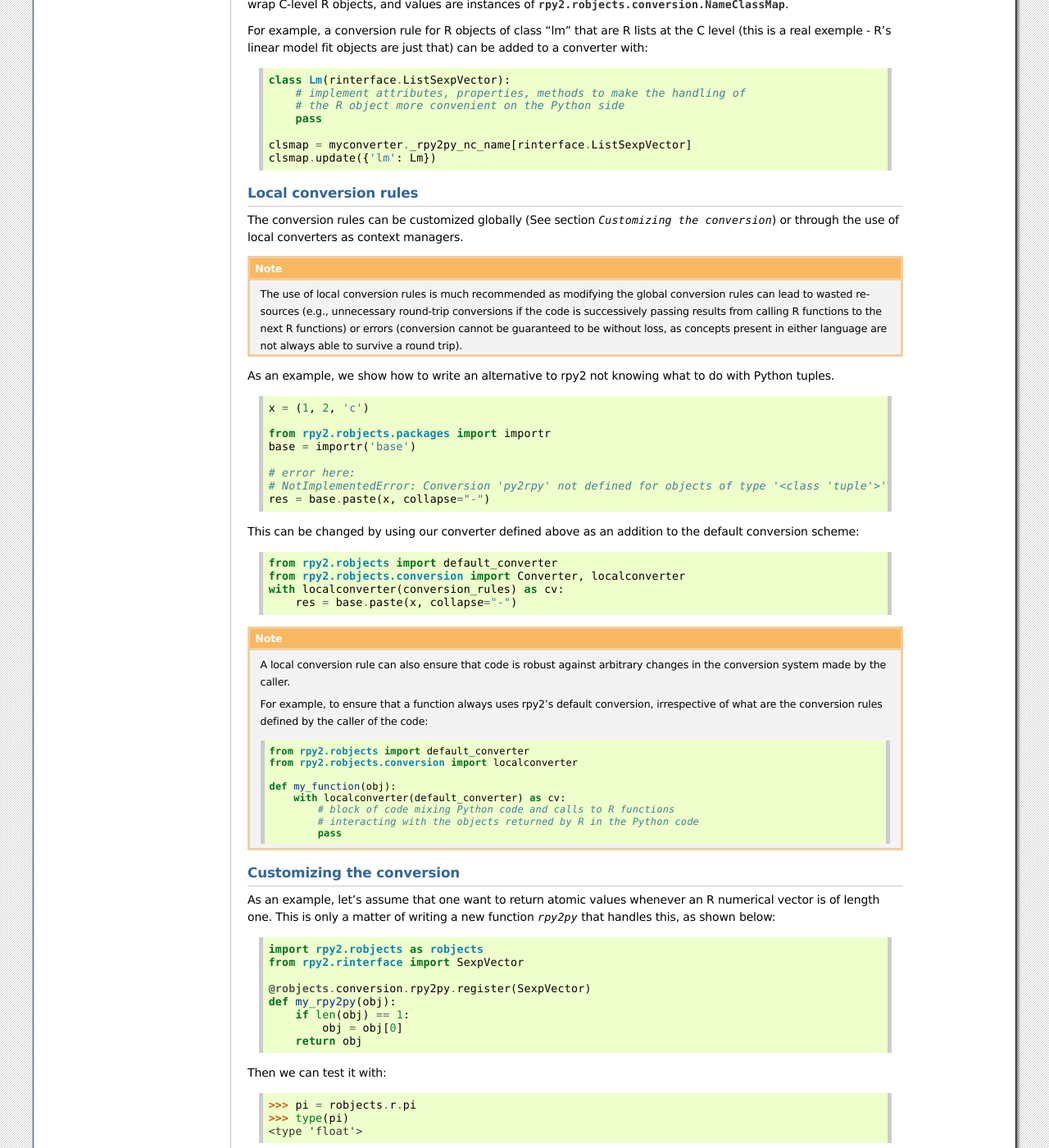
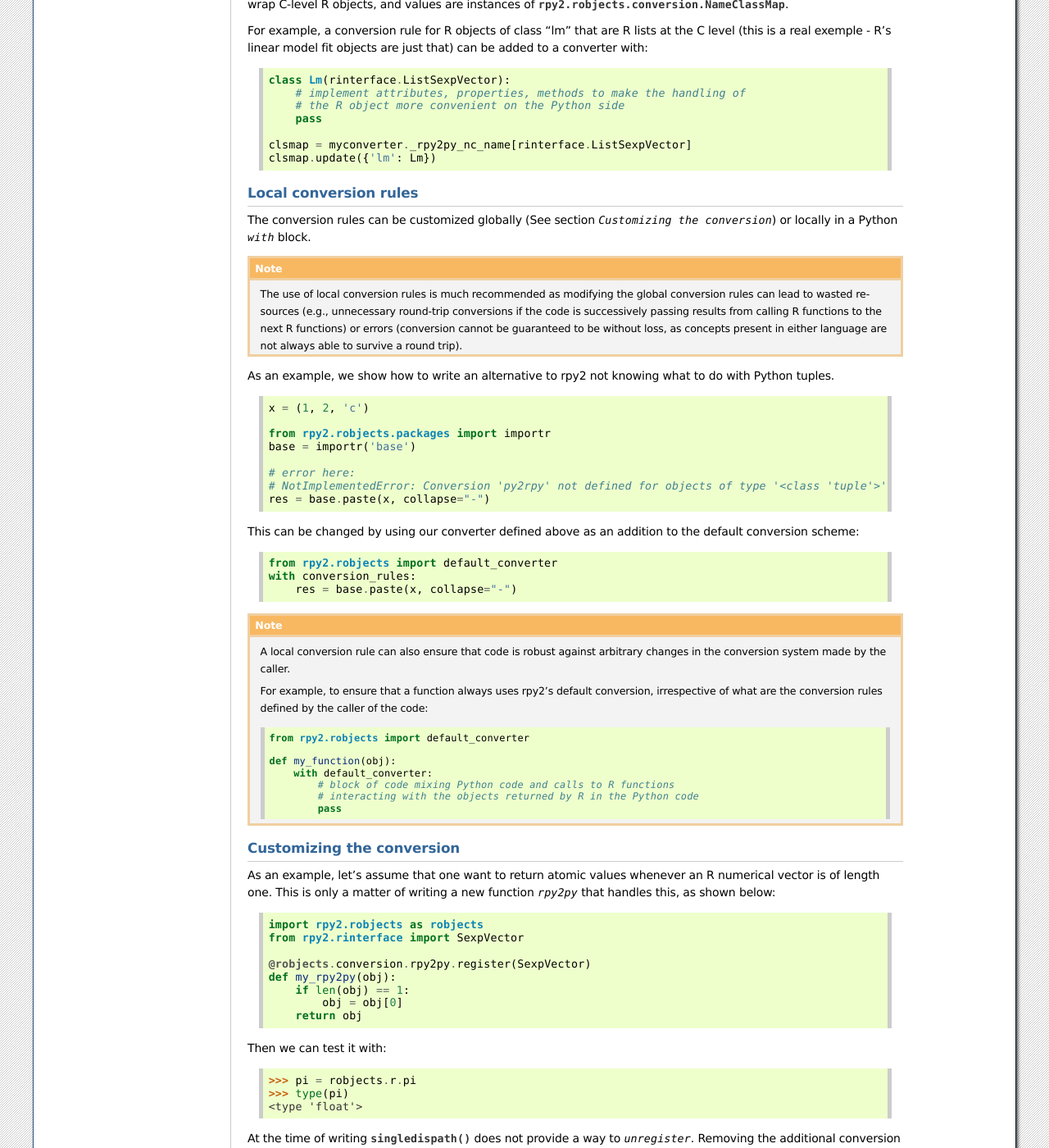
Before and after one commit to rpy2/rpy2, a Sphinx documentation site: the page built from doc/robjects_convert.rst, in a window 1280 px wide and 1400 px high, scrolled down 2779 px. Shown: the whole window at 82% size. Built offline with Sphinx 7.4.7, drawn with Linux system fonts in a browser that asks for light colours; pages that are not in the unit, such as notebooks, are missing from menus.

Commit message:
Make Converter objects context managers. (#968)
* Make Converter objects context managers.

This can simplify usage and make calls to `localconverter()`
unnecessary.

The doc was updated since Converters are now context managers. `localconverter()` will still exist for the time being to ensure backward compatibility. May be it should be deprecated at some point.

```diff
--- a/doc/numpy.rst
+++ b/doc/numpy.rst
@@ -109,13 +109,12 @@
 
    from rpy2.robjects import numpy2ri
    from rpy2.robjects import default_converter
-   from rpy2.robjects.conversion localconverter
 
    # Create a converter that starts with rpy2's default converter
    # to which the numpy conversion rules are added.
    np_cv_rules = default_converter + numpy2ri.converter
 
-   with localconverter(np_cv_rules) as cv:
+   with np_cv_rules:
        # Anything here and until the `with` block is exited
        # will use our numpy converter whenever objects are
        # passed to R or are returned by R while calling
@@ -128,7 +127,7 @@
 
    from rpy2.robjects.packages import importr
    stats = importr('base')
-   with localconverter(np_cv_rules) as cv:
+   with np_cv_rules:
        v_np = stats.rlogis(100, location=0, scale=1)
        # `v_np` is a numpy array
 
--- a/doc/robjects_convert.rst
+++ b/doc/robjects_convert.rst
@@ -215,7 +215,7 @@
 ^^^^^^^^^^^^^^^^^^^^^^
 
 The conversion rules can be customized globally (See section `Customizing the conversion`)
-or through the use of local converters as context managers.
+or locally in a Python `with` block.
 
 .. note::
 
@@ -246,8 +246,7 @@
 .. code-block:: python
 
    from rpy2.robjects import default_converter
-   from rpy2.robjects.conversion import Converter, localconverter
-   with localconverter(conversion_rules) as cv:
+   with conversion_rules:
        res = base.paste(x, collapse="-")
 
 .. note::
@@ -261,10 +260,9 @@
    .. code-block:: python
 
       from rpy2.robjects import default_converter
-      from rpy2.robjects.conversion import localconverter
 
       def my_function(obj):
-          with localconverter(default_converter) as cv:
+          with default_converter:
               # block of code mixing Python code and calls to R functions
 	      # interacting with the objects returned by R in the Python code
 	      pass
```
Also changed, not shown: doc/notebooks/pandas.md (+7 -9 lines), 1 other file.
